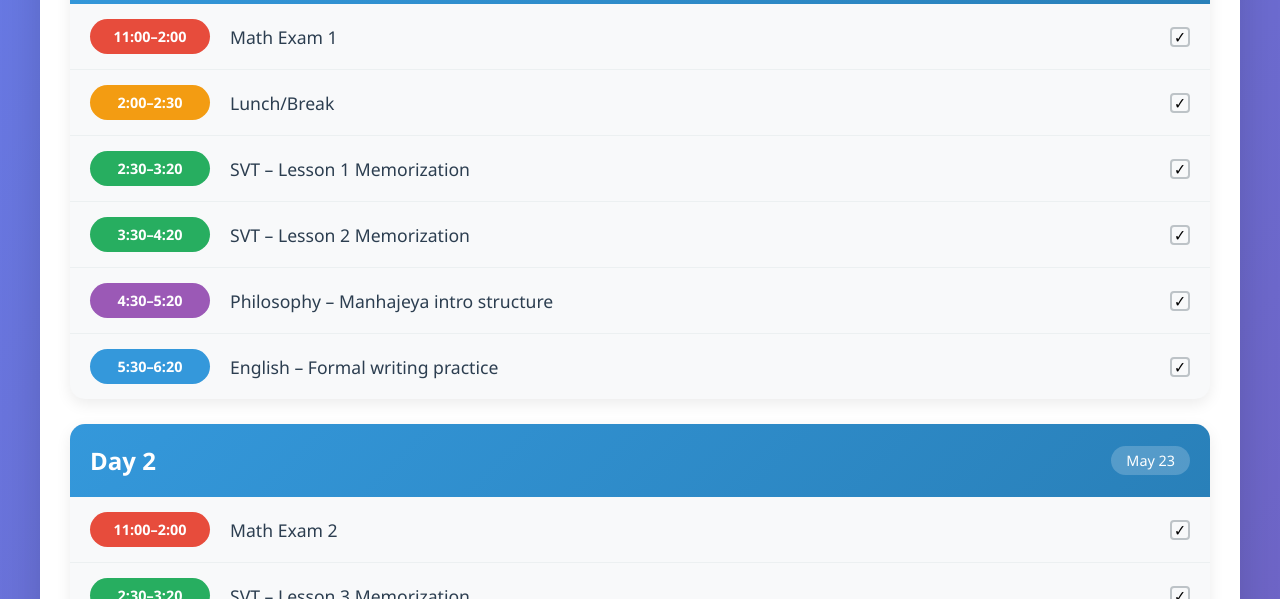
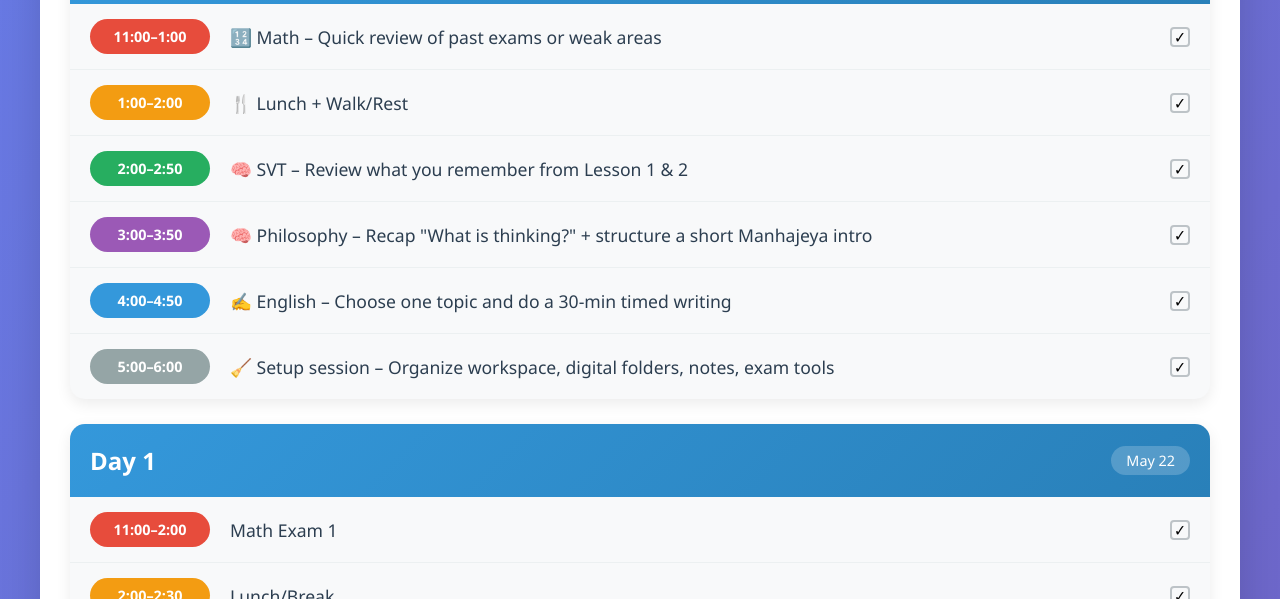
Before and after one commit to arthursensai/7days, a plain HTML site: page index.html in a window 1280 px wide. Shown: the part 524-1123 px from the top of the page. Drawn offline with Linux system fonts and the light colour scheme.

Commit message:
added day 0

```diff
--- a/index.html
+++ b/index.html
@@ -261,6 +261,56 @@
         </div>
 
         <div class="days-container">
+            <!-- Day 0 -->
+            <div class="day-card">
+                <div class="day-header">
+                    <div class="day-title">Day 0 - Warm-Up</div>
+                    <div class="day-date">May 21</div>
+                </div>
+                <div class="schedule-item">
+                    <div class="time-slot math-time">11:00–1:00</div>
+                    <div class="task-content">
+                        <div class="task-description">🔢 Math – Quick review of past exams or weak areas</div>
+                        <div class="task-checkbox" onclick="toggleTask(this)">✓</div>
+                    </div>
+                </div>
+                <div class="schedule-item">
+                    <div class="time-slot break-time">1:00–2:00</div>
+                    <div class="task-content">
+                        <div class="task-description">🍴 Lunch + Walk/Rest</div>
+                        <div class="task-checkbox" onclick="toggleTask(this)">✓</div>
+                    </div>
+                </div>
+                <div class="schedule-item">
+                    <div class="time-slot svt-time">2:00–2:50</div>
+                    <div class="task-content">
+                        <div class="task-description">🧠 SVT – Review what you remember from Lesson 1 & 2</div>
+                        <div class="task-checkbox" onclick="toggleTask(this)">✓</div>
+                    </div>
+                </div>
+                <div class="schedule-item">
+                    <div class="time-slot philosophy-time">3:00–3:50</div>
+                    <div class="task-content">
+                        <div class="task-description">🧠 Philosophy – Recap "What is thinking?" + structure a short Manhajeya intro</div>
+                        <div class="task-checkbox" onclick="toggleTask(this)">✓</div>
+                    </div>
+                </div>
+                <div class="schedule-item">
+                    <div class="time-slot english-time">4:00–4:50</div>
+                    <div class="task-content">
+                        <div class="task-description">✍️ English – Choose one topic and do a 30-min timed writing</div>
+                        <div class="task-checkbox" onclick="toggleTask(this)">✓</div>
+                    </div>
+                </div>
+                <div class="schedule-item">
+                    <div class="time-slot free-time">5:00–6:00</div>
+                    <div class="task-content">
+                        <div class="task-description">🧹 Setup session – Organize workspace, digital folders, notes, exam tools</div>
+                        <div class="task-checkbox" onclick="toggleTask(this)">✓</div>
+                    </div>
+                </div>
+            </div>
+
             <!-- Day 1 -->
             <div class="day-card">
                 <div class="day-header">
```
